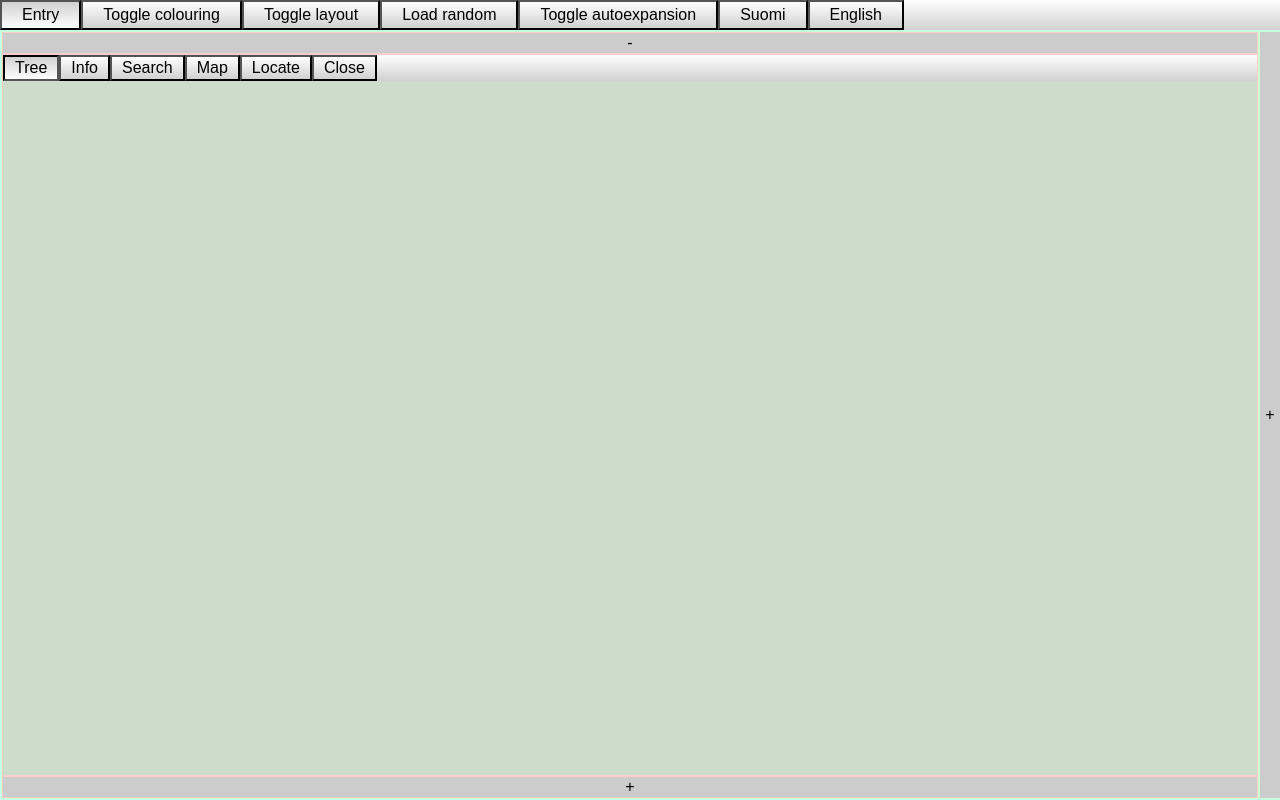
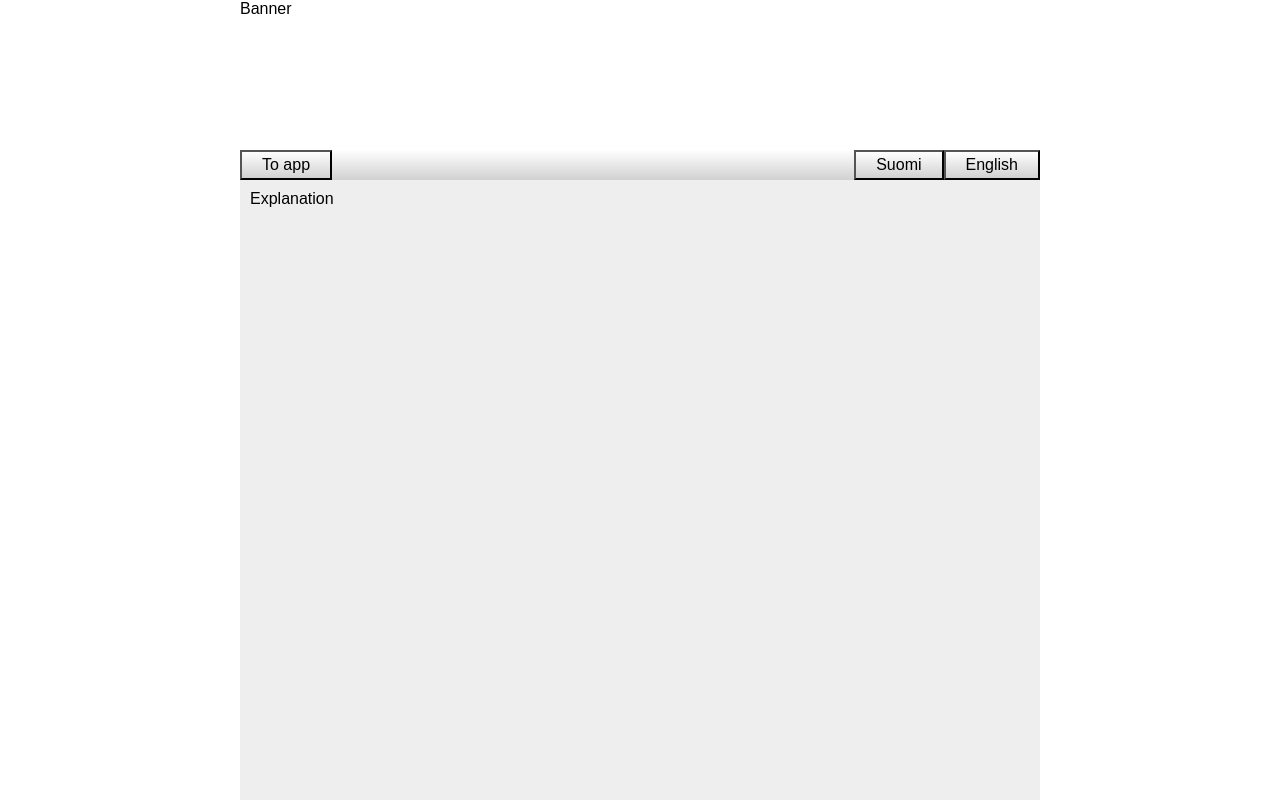
Before and after one commit to ekQ/ancestryai, a Flask app: page / in a window 1280 px wide. Run offline with Flask 2, Linux system fonts and the light colour scheme; data that the repository does not hold is empty; some libraries are stand-ins or nearby versions.

Commit message:
rough entrance page. Needs to be improved a lot and added some content. Might be better to have the content as jinja includes

```diff
--- a/main/static/css/generic.css
+++ b/main/static/css/generic.css
@@ -3,10 +3,14 @@
     font-family: Arial;
 }
 
-html {
+html,
+body,
+.everything,
+.app {
     height: 100%;
+    margin: 0px;
 }
-body {
+.app {
     display: flex;
     flex-direction: column;
     height: 100%;
@@ -36,17 +40,17 @@ body {
     padding: 8px;
 }
 
-.topmenu ul {
+ul.topmenu {
     display: flex;
     flex-direction: row;
     padding: 0px;
     margin: 0px;
 }
-.topmenu ul li {
+ul.topmenu li {
     display: inline-block;
     padding: 0px 0px;
 }
-.topmenu ul li button {
+ul.topmenu li button {
     padding: 4px 20px;
 }
 
@@ -88,28 +92,24 @@ div#map {
     display: flex;
     flex-direction: row;
     background: #ccffcc;
-    margin: 1px;
 }
 .columncontainer {
     flex-grow: 1;
     display: flex;
     flex-direction: column;
     background: #ffcccc;
-    margin: 1px;
 }
 .mvitem {
     flex-grow: 1;
     display: flex;
     flex-direction: column;
     background: #ffffff;
-    margin: 1px;
 }
 .add-row, .add-column, .close-column {
     position: relative;
     min-width: 20px;
     min-height: 20px;
     background: #cccccc;
-    margin: 1px;
     text-align: center;
 
     display: flex;
@@ -163,7 +163,7 @@ button:active {
     border: 2px inset black;
 }
 ul.itemheader,
-.topmenu ul {
+ul.topmenu {
     background: #fefefe;
     background-image: -webkit-linear-gradient(top, #fefefe, #d1d1d1);
     background-image: -moz-linear-gradient(top, #fefefe, #d1d1d1);
@@ -186,6 +186,11 @@ ul.itemheader,
 }
 
 
+.info.viewtab {
+    padding: 5px;
+}
+
+
 label {
     display: block;
 }
@@ -198,3 +203,39 @@ label span {
     width: 100%;
     max-width: 40em;
 }
+
+
+
+
+.entrance {
+    display: flex;
+    flex-direction: column;
+    align-items: center;
+    min-height: 100%;
+    width: 100%;
+}
+.entrance .banner {
+    height: 150px;
+    width: 800px;
+}
+.entrance .topmenu {
+    width: 800px;
+}
+.entrance .explanation {
+    flex-grow: 1;
+    width: 800px;
+    padding: 10px;
+    background: #eeeeee;
+    box-sizing: border-box;
+}
+
+
+ul.right-end {
+    flex-grow: 1;
+    display: flex;
+    flex-direction: row;
+    justify-content: flex-end;
+}
+.closebutton {
+    margin-right: 20px;
+}
--- a/main/static/js/hiski-object.js
+++ b/main/static/js/hiski-object.js
@@ -445,4 +445,5 @@ var Hiski = {
 
     testnote: null,
     debug_mode: false,
+    at_entrance: true,
 };
--- a/main/static/js/hiski-visualizer.js
+++ b/main/static/js/hiski-visualizer.js
@@ -20,13 +20,6 @@ function add_debug_toggle() {
 
 
 $(document).ready(function() {
-//    map_init();
-    render_all();
-//    Hiski.load("@I01@", null);
-//    Hiski.load("@I2131@", null);
-//    Hiski.load("@I1307@", null);
-//    Hiski.load(null, null);
-    Hiski.load("@first@", null);
     d3.json(Hiski.url_root + "json/setting/testnote/", function(json) {
         if(json && json.result == true) {
             Hiski.testnote = json.testnote;
--- a/main/static/js/init-for-ng.js
+++ b/main/static/js/init-for-ng.js
@@ -3,6 +3,7 @@ app = angular.module("HiskiVisualizer", ["pascalprecht.translate"]);
 app.controller("TopMenuController", function($scope, $translate) {
         var menu = this;
         menu.Hiski = Hiski;
+        menu.language = "en";
         menu.blue = function() {
             $(".main").css("background-color", "#ccccff");
         };
@@ -16,6 +17,7 @@ app.controller("TopMenuController", function($scope, $translate) {
         };
         menu.set_language = function(lang) {
             $translate.use(lang);
+            menu.language = lang;
         };
         menu.load_random = function() {
             Hiski.load(null, null);
@@ -39,6 +41,19 @@ app.controller("TopMenuController", function($scope, $translate) {
         menu.toggle_autoexpand = function() {
             Hiski.node_auto_expand_delay = Hiski.node_auto_expand_delay == -1 ? 5000 : -1;
             Hiski.start_node_autoexpansion();
+        };
+        menu.go_to_entrance = function() {
+            // stop anything automated
+            Hiski.node_auto_expand_delay = -1;
+            // switch to entrance
+            menu.Hiski.at_entrance = true;
+            history.pushState(null, null, Hiski.url_root);
+        };
+        menu.go_to_app = function() {
+            menu.Hiski.at_entrance = false;
+            if(Hiski.nodes.length == 0)
+                Hiski.load("@first@", null);
+            history.pushState(null, null, Hiski.url_root + "app/");
         };
     });
 app.config(function($translateProvider) {
--- a/main/templates/base.html
+++ b/main/templates/base.html
@@ -28,24 +28,55 @@
     <script src="{{ url_for('static', filename='js/hiski-visualizer.js') }}"></script>
 
     <link href="{{ url_for('static', filename='css/generic.css') }}" rel="stylesheet" type="text/css" />
+    {% if not at_entrance %}
+    <script>
+        Hiski.at_entrance = false;
+    </script>
+    {% endif %}
 </head>
 <body>
+    <div class="everything" ng-controller="TopMenuController as menu">
+        <div class="app" ng-show="!menu.Hiski.at_entrance">
             {% raw %}
-    <div class="topmenu" ng-controller="TopMenuController as menu">
-        <ul>
-            <li><button ng-click="menu.blue()" translate>Entry</button></li>
+            <ul class="topmenu">
+                <li><button ng-click="menu.go_to_entrance()" translate>Entry</button></li>
                 <li><button ng-click="menu.toggle_color_mode()" translate>Toggle colouring</button></li>
                 <li><button ng-click="menu.toggle_layout()" translate>Toggle layout</button></li>
                 <li><button ng-click="menu.load_random()" translate>Load random</button></li>
                 <li><button ng-click="menu.toggle_autoexpand()" ng-class="{toggled: menu.Hiski.node_auto_expand_delay != -1}" translate>Toggle autoexpansion</button></li>
+                <ul class="right-end">
                     <li><button ng-click="menu.set_language('fi')" translate>Finnish</button></li>
                     <li><button ng-click="menu.set_language('en')" translate>English</button></li>
                 </ul>
-    </div>
+            </ul>
             {% endraw %}
             <div class="body">
                 {% block body %}
                 {% endblock %}
             </div>
+        </div>
+        <div class="entrance" ng-show="menu.Hiski.at_entrance">
+            {% raw %}
+            <div class="banner">
+                Banner
+            </div>
+            <ul class="topmenu">
+                <li><button ng-click="menu.go_to_app()">To app</button></li>
+                <ul class="right-end">
+                    <li><button ng-click="menu.set_language('fi')" translate>Finnish</button></li>
+                    <li><button ng-click="menu.set_language('en')" translate>English</button></li>
+                </ul>
+            </ul>
+            <div class="explanation">
+                <div class="lang en" ng-if="menu.language == 'en'">
+                    Explanation
+                </div>
+                <div class="lang fi" ng-if="menu.language == 'fi'">
+                    Selitys
+                </div>
+            </div>
+            {% endraw %}
+        </div>
+    </div>
 </body>
 </html>
--- a/main/templates/index.html
+++ b/main/templates/index.html
@@ -43,10 +43,13 @@
                             translate>
                             Testnote
                             </button></li>
-                    <li><button ng-click="multi_view.close_item($parent.$parent.$index, $index)"
-                            translate>
-                            Close
-                            </button></li>
+                    <ul class="right-end">
+                        <li><button ng-click="multi_view.close_item($parent.$parent.$index, $index)"
+                                class="closebutton"
+                                translate>
+                                Close
+                                </button></li>
+                    </ul>
                 </ul>
                 <svg id="{{menu.tree_id}}" class="tree viewtab" ng-show="menu.mode == 'tree'">
                     <filter id="dropshadow" height="130%">
--- a/main/views.py
+++ b/main/views.py
@@ -17,6 +17,12 @@ from .models import *
 
 @app.route("/")
 def index():
+    g.context["at_entrance"] = True
+    return render_template("index.html", **g.context)
+
+@app.route("/app/")
+def app_directly():
+    g.context["at_entrance"] = False
     return render_template("index.html", **g.context)
 
 @app.route("/json/load-old/<xref>/")
```
Lines whose indentation alone changed are shown as unchanged.
